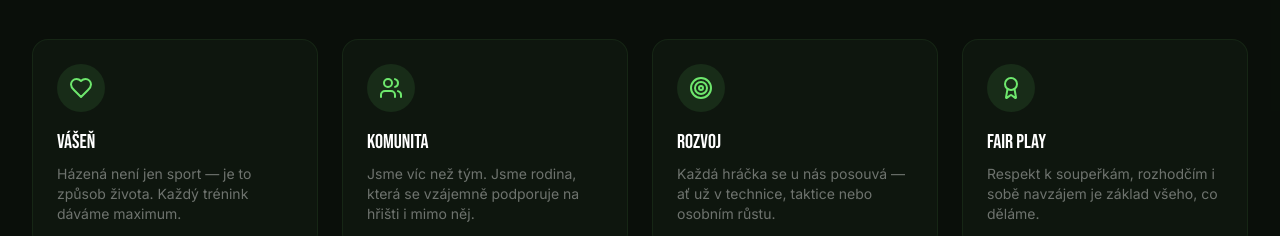
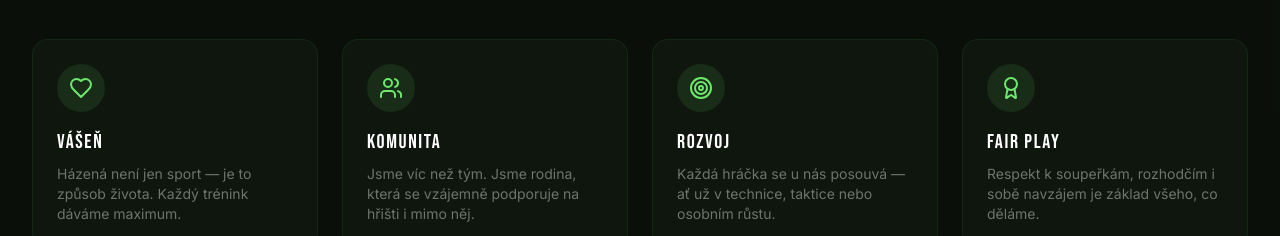
Before and after one commit to jakub245/hchaje-web, a React (Vite) app: page /o-klubu in a window 1280 px wide. Shown: the part 1160-1396 px from the top of the page. Built offline with nearby package versions, Linux system fonts and the light colour scheme.

Commit message:
Update OKlubu.tsx

```diff
--- a/src/app/pages/OKlubu.tsx
+++ b/src/app/pages/OKlubu.tsx
@@ -83,7 +83,7 @@ export default function OKlubuPage() {
                   <div className="w-12 h-12 rounded-full bg-[#6EE76D]/10 flex items-center justify-center mb-4">
                     <Icon className="w-6 h-6 text-[#6EE76D]" />
                   </div>
-                  <h3 className="text-white text-xl uppercase mb-2" style={{ fontFamily: bebas }}>{v.title}</h3>
+                  <h3 className="text-white text-xl uppercase tracking-[0.08em] mb-2" style={{ fontFamily: bebas }}>{v.title}</h3>
                   <p className="text-white/40 text-sm" style={{ fontFamily: inter }}>{v.desc}</p>
                 </div>
               );
```
